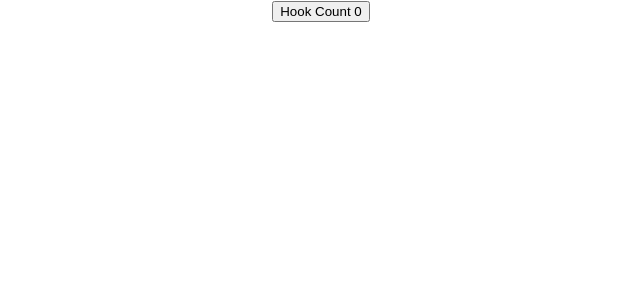
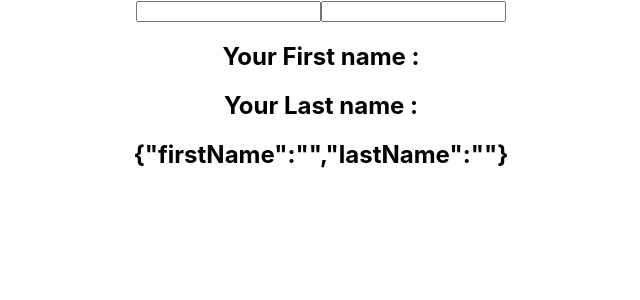
Before and after one commit to abduallahnoorsayket/React_Hook_vol, a React (Create React App) app: page / in a window 1280 px wide. Shown: the top 300 px of the page, without its empty margins (319-959 px from the left). Built offline with nearby package versions, Linux system fonts and the light colour scheme.

Commit message:
useState with obj

```diff
--- a/src/App.js
+++ b/src/App.js
@@ -1,12 +1,18 @@
 import "./App.css";
 import ClassCounter from "./components/HooksT1/ClassCounter";
+import ClassCounterTwo from "./components/HooksT1/ClassCounterTwo";
 import HookCounter from "./components/HooksT1/HookCounter";
+import HookCounterThree from "./components/HooksT1/HookCounterThree";
+import HookCounterTwo from "./components/HooksT1/HookCounterTwo";
 
 function App() {
   return (
     <div className="App">
+      <HookCounterThree />
+      {/* <HookCounterTwo /> */}
+      {/* <ClassCounterTwo/> */}
       {/* <ClassCounter /> */}
-      <HookCounter />
+      {/* <HookCounter /> */}
     </div>
   );
 }
--- /dev/null
+++ b/src/components/HooksT1/ClassCounterTwo.js
@@ -0,0 +1,25 @@
+import React, { Component } from "react";
+
+export default class ClassCounterTwo extends Component {
+  constructor(props) {
+    super(props);
+
+    this.state = {
+      counter: 0,
+    };
+  }
+  increment = () => {
+    this.setState((prevState) => {
+      return {
+        counter: prevState.counter + 5,
+      };
+    });
+  };
+  render() {
+    return (
+      <div>
+        <button onClick={this.increment}>count {this.state.counter}</button>
+      </div>
+    );
+  }
+}
--- /dev/null
+++ b/src/components/HooksT1/HookCounterThree.js
@@ -0,0 +1,34 @@
+import React, { useState } from "react";
+
+function HookCounterThree() {
+  const [name, setName] = useState({ firstName: "", lastName: "" });
+  return (
+    <form>
+      <input
+        type="text"
+        value={name.firstName}
+        onChange={(e) =>
+          setName({
+            ...name,
+            firstName: e.target.value,
+          })
+        }
+      />
+      <input
+        type="text"
+        value={name.lastName}
+        onChange={(e) =>
+          setName({
+            ...name,
+            lastName: e.target.value,
+          })
+        }
+      />
+      <h2> Your First name : {name.firstName}</h2>
+      <h2> Your Last name : {name.lastName}</h2>
+      <h2>{JSON.stringify(name)}</h2>
+    </form>
+  );
+}
+
+export default HookCounterThree;
--- /dev/null
+++ b/src/components/HooksT1/HookCounterTwo.js
@@ -0,0 +1,28 @@
+import React, { useState } from "react";
+
+function HookCounterTwo() {
+  const initial = 0;
+  const [count, setCount] = useState(initial);
+  const incrementFive = () => {
+    for (let i = 0; i < 5; i++) {
+      setCount((prevCount) => prevCount + 1);
+    }
+  };
+  return (
+    <div>
+      <br />
+      count : {count}
+      <br />
+      <button onClick={() => setCount(initial)}>Reset</button>
+      <button onClick={() => setCount((prevCount) => prevCount + 1)}>
+        Increment
+      </button>
+      <button onClick={() => setCount((prevCount) => prevCount - 1)}>
+        Decrement
+      </button>
+      <button onClick={incrementFive}>Increment 5</button>
+    </div>
+  );
+}
+
+export default HookCounterTwo;
```
